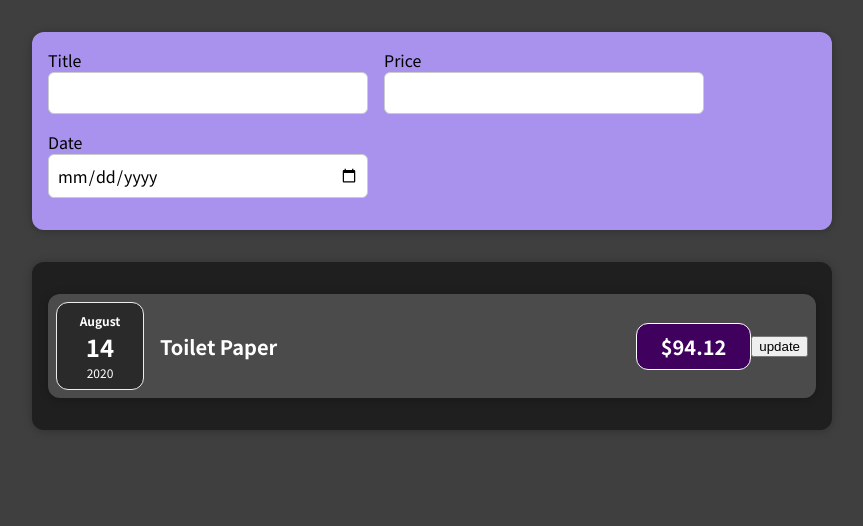
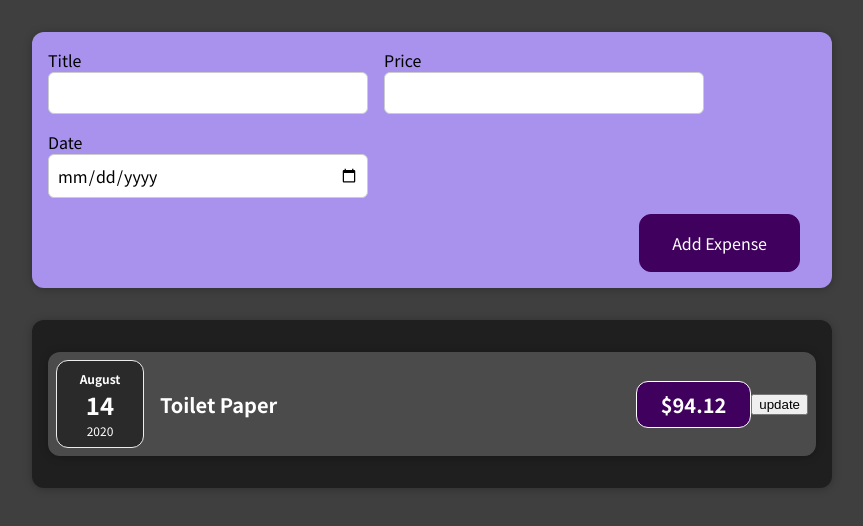
Before and after one commit to ChunWun/ReactPractice, a React (Create React App) app: page / in a window 1280 px wide. Shown: the top 526 px of the page, without its empty margins (208-1071 px from the left). Built offline with nearby package versions, Linux system fonts and the light colour scheme.

Commit message:
use event to pass data to parent

```diff
--- a/src/App.js
+++ b/src/App.js
@@ -1,7 +1,19 @@
+import { useState } from "react";
 import ExpenseBlock from "./components/Expenses/ExpenseBlock.js";
 import NewExpense from "./components/NewExpense/NewRxpense.js";
 
 function App() {
+
+	// const [expenses, setExpensesList] = useState(
+	// 	[
+	// 		{
+	// 			id: 'e1',
+	// 			title: 'Toilet Paper',
+	// 			price: 94.12,
+	// 			date: new Date(2020, 7, 14),
+	// 		}
+	// 	]
+	// );
 
 	const expenses = [
 		{
@@ -12,9 +24,24 @@ function App() {
 		}
 	];
 
+	const onAddExpenseHandler = (newExpense) => {
+		// setExpensesList((prevState) => {
+		// 	return ({
+		// 		...prevState,
+
+		// 		newExpense
+
+		// 	})
+
+		// });
+
+		expenses.push(newExpense);
+		console.log(expenses);
+	}
+
 	return (
 		<div>
-			<NewExpense />
+			<NewExpense onAddExpense={onAddExpenseHandler} />
 			<ExpenseBlock items={expenses} />
 		</div>
 	);
--- a/src/components/Expenses/ExpenseBlock.js
+++ b/src/components/Expenses/ExpenseBlock.js
@@ -3,13 +3,19 @@ import "./ExpenseBlock.css";
 import Card from "../UI/Card.js";
 
 const ExpenseBlock = (props) => {
+	console.log(props.items)
 	return (
 		<Card className="expense-block">
-			<ExpenseItem
-				title={props.items[0].title}
-				price={props.items[0].price}
-				date={props.items[0].date}
-			/>
+			{props.items.map((expenseItem) => {
+				return (
+					<ExpenseItem
+						key={expenseItem}
+						title={expenseItem.title}
+						price={expenseItem.price}
+						date={expenseItem.date}
+					/>
+				)
+			})}
 		</Card>
 	);
 }
--- a/src/components/Expenses/ExpenseItem.js
+++ b/src/components/Expenses/ExpenseItem.js
@@ -6,7 +6,6 @@ import { useState } from 'react';
 const ExpenseItem = (props) => {
 
 	const [title, setTitle] = useState(props.title);
-
 
 	const clickHandle = () => {
 		setTitle('new Title');
--- a/src/components/NewExpense/ExpenseForm.js
+++ b/src/components/NewExpense/ExpenseForm.js
@@ -1,29 +1,83 @@
+import { useState } from "react";
 import "./ExpenseForm.css";
 
-const ExpenseForm = () => {
+const ExpenseForm = (props) => {
 
-	const updateTitleHandler = (event) => {
-		console.log(event.target.value);
+	const [userInputData, setUserInputData] = useState({
+		setTitle: '',
+		setPrice: '',
+		setDate: ''
+	});
+
+	const userInputHandler = (event) => {
+
+		/* type A */
+		// setUserInputData({
+		// 	setTitle: (event.target.type === 'text') ? event.target.value : userInputData.setTitle,
+		// 	setPrice: (event.target.type === 'number') ? event.target.value : userInputData.setPrice,
+		// 	setDate: (event.target.type === 'date') ? event.target.value : userInputData.setDate
+		// });
+
+		// type B
+		setUserInputData((prevState) => {
+			return ({
+				...prevState,
+				setTitle: (event.target.type === 'text') ? event.target.value : userInputData.setTitle,
+				setPrice: (event.target.type === 'number') ? event.target.value : userInputData.setPrice,
+				setDate: (event.target.type === 'date') ? event.target.value : userInputData.setDate
+			})
+		})
+	}
+
+	const submitHandler = (event) => {
+
+		// this syntax avoiding refresh whole website again
+		event.preventDefault();
+
+		const expenseData = {
+			title: userInputData.setTitle,
+			price: userInputData.setPrice,
+			date: new Date(userInputData.setDate)
+		};
+
+		props.onSubnmitExpense(expenseData);
+		clearInputData();
+
+	}
+
+	const clearInputData = () => {
+		setUserInputData(() => {
+			return ({
+				setTitle: '',
+				setPrice: '',
+				setDate: ''
+			})
+		})
 	}
 
 	return (
+		<form onSubmit={submitHandler}>
 			<div className="new-expense__controls">
 				<div className="new-expense__control">
 					<div> Title </div>
-				<input type="text" onChange={updateTitleHandler} ></input>
+					<input type="text" value={userInputData.setTitle} onChange={userInputHandler} ></input>
 				</div>
 
 				<div className="new-expense__control">
 					<div> Price </div>
-				<input type="number" ></input>
+					<input type="number" value={userInputData.setPrice} onChange={userInputHandler}></input>
 				</div>
 
 				<div className="new-expense__control">
 					<div> Date </div>
-				<input type="date" ></input>
+					<input type="date" value={userInputData.setDate} onChange={userInputHandler}></input>
 				</div>
+			</div>
+			<div className="new-expense__actions">
+				<button type='submit'> Add Expense </button>
+			</div>
+		</form>
 
-		</div>
 	);
 }
 
--- a/src/components/NewExpense/NewRxpense.js
+++ b/src/components/NewExpense/NewRxpense.js
@@ -2,10 +2,20 @@ import ExpenseForm from "./ExpenseForm";
 import "./NewExpense.css";
 
 
-const NewExpense = () => {
+const NewExpense = (props) => {
+
+	const onSubnmitExpenseHandler = (newExpense) => {
+		let expense = {
+			...newExpense,
+			id: 'test'
+		}
+
+		props.onAddExpense(expense);
+	}
+
 	return (
 		<div className="new-expense">
-			<ExpenseForm />
+			<ExpenseForm onSubnmitExpense={onSubnmitExpenseHandler} />
 		</div>
 	);
 }
```
Lines whose indentation alone changed are shown as unchanged.
